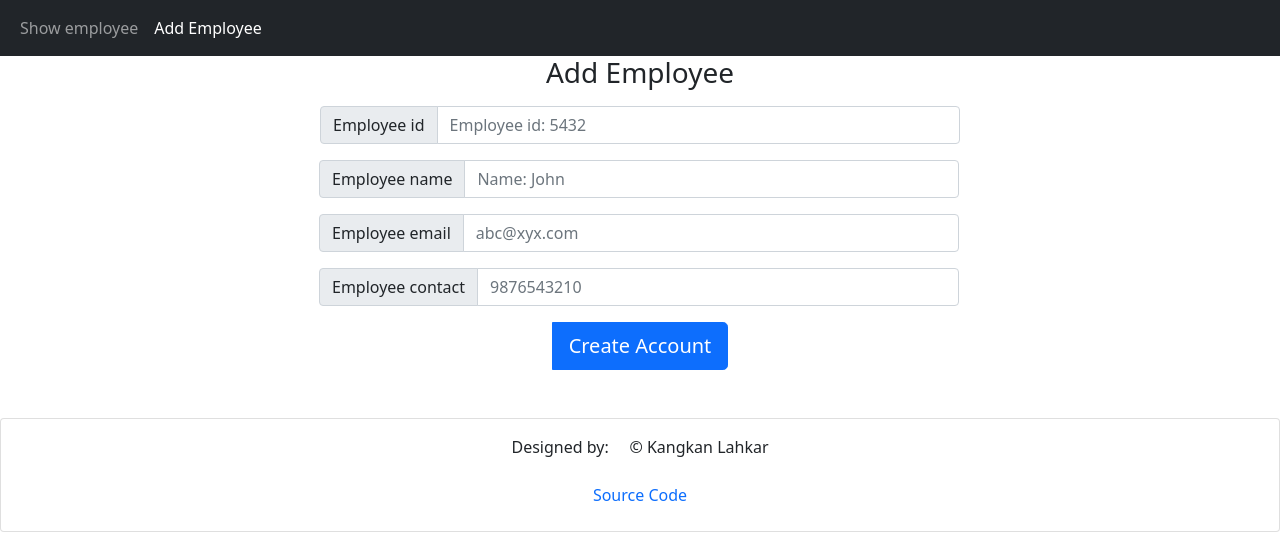
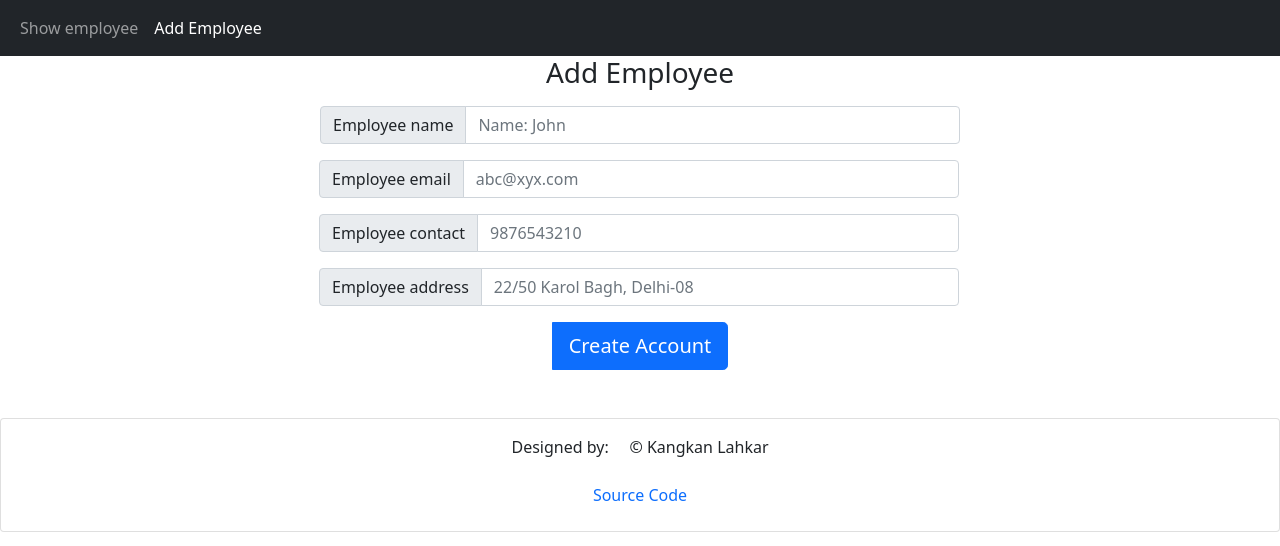
Before and after one commit to kangkan1/parking, a Django app: page /emp/add in a window 1280 px wide. Shown: the top 546 px of the page. Run offline with Django 3.2, Linux system fonts and the light colour scheme; some libraries are stand-ins or nearby versions.

Commit message:
New field added

```diff
--- a/parking_app/models.py
+++ b/parking_app/models.py
@@ -33,9 +33,10 @@ class PageViewsCounter(models.Model):
 # Employee models
 # This was created for some other project demo
 class Employee(models.Model):
-    eid = models.CharField(max_length=20)
+    eid = models.AutoField(primary_key=True)
     ename = models.CharField(max_length=100)
     eemail = models.EmailField()
-    econtact = models.CharField(max_length=15)
+    econtact = models.IntegerField(max_length=15)
+    eaddress = models.CharField(max_length=50, default="Delhi")
     class Meta:
         db_table = "employee"
--- a/parking_app/views.py
+++ b/parking_app/views.py
@@ -337,33 +337,33 @@ def employee_add(request):
     context = {}
     if request.method == "POST":
         #print("POST method: add employee")
-        emp_id = request.POST.get('employeeId')
+        #emp_id = request.POST.get('employeeId')
         email = request.POST.get('email')
         emp_name = request.POST.get('name')
         emp_contact = request.POST.get('contact')
+        emp_address = request.POST.get('address')
         #print("emp_id: "+emp_id)
         #print("name: "+request.POST.get('name'))
         #print("email: "+request.POST.get('email'))
         #print("contact: "+request.POST.get('contact'))
-        check_id = Employee.objects.filter(eid=emp_id) | Employee.objects.filter(eemail=email)
+        check_id = Employee.objects.filter(eemail=email)
         #print("check_id: "+str(check_id.eid))
         if check_id.exists():
             context={"message":"Email or id is already in use"}
         elif len(emp_contact) != 10:
             context={"message":"Phone number should be of length 10"}
-        elif len(emp_id) > 20:
-            context={"message":"Employee id should be of less than 20 characters"}
         else:
-            emp = Employee(eid=emp_id, eemail=email, ename=emp_name, econtact=emp_contact)
+            emp = Employee(eemail=email, ename=emp_name, econtact=emp_contact, eaddress=emp_address)
             emp.save()
             context={"created":"User created successfully"}
         #context={"message":"Employee added successfully"}
     return render(request, 'emp_add.html', context)
 
 def employee_delete(request, id):
-    print("emp delete id: "+id)
+    #print("emp delete id: "+id)
     try:
         Employee.objects.filter(eid=id).delete()
+        #print("emp delete id: "+id)
     except:
         a=1
     return redirect('/emp/show/0')
@@ -379,6 +379,7 @@ def employee_update(request, id):
         email = request.POST.get('email')
         emp_name = request.POST.get('name')
         emp_contact = request.POST.get('contact')
+        emp_address = request.POST.get('address')
         if len(emp_contact) != 10:
             message = "Phone number should be of length 10"
         elif len(emp_id) > 20:
@@ -387,6 +388,7 @@ def employee_update(request, id):
             emp.eemail = email
             emp.ename = emp_name
             emp.econtact = emp_contact
+            emp.address = emp_address
             emp.save()
             created ="Employee details updated successfully"
             return render(request, 'emp_update.html', {"emp":emp,"created":created, "message":message})
--- a/templates/emp_add.html
+++ b/templates/emp_add.html
@@ -36,10 +36,10 @@
             <p style="color:red;">{{message}}</p>
             <p style="color:green;">{{created}}</p>
             <div class="input-group" style="width:50%;margin:auto">
-                <div class="input-group my-10 mb-3">
+                {% comment %} <div class="input-group my-10 mb-3">
                     <span class="input-group-text" id="basic-addon1">Employee id</span>
                     <input type="number" class="form-control" name = "employeeId" placeholder="Employee id: 5432" aria-label="Employee_id" aria-describedby="basic-addon1">
-                </div>
+                </div> {% endcomment %}
 
                 <div class="input-group mb-3">
                     <span class="input-group-text" id="basic-addon2">Employee name</span>
@@ -52,6 +52,10 @@
                 <div class="input-group mb-3">
                     <span class="input-group-text">Employee contact</span>
                     <input type="text" class="form-control" name="contact" aria-label="Contact" placeholder="9876543210">
+                </div>
+                <div class="input-group mb-3">
+                    <span class="input-group-text">Employee address</span>
+                    <input type="text" class="form-control" name="address" aria-label="Address" placeholder="22/50 Karol Bagh, Delhi-08">
                 </div>
 
                 <button class="btn btn-lg btn-primary" type="submit" style="margin:auto">Create Account</button>
--- a/templates/emp_show.html
+++ b/templates/emp_show.html
@@ -39,6 +39,7 @@
                 <th scope="col">Employee Name</th>
                 <th scope="col">Employee email</th>
                 <th scope="col">Employee Contact</th>
+                <th scope="col">Employee Adress</th>
                 <th scope="col">Actions</th>
               </tr>
             </thead>
@@ -49,6 +50,7 @@
                       <td>{{ employee.ename }}</td>
                       <td>{{ employee.eemail }}</td>
                       <td>{{ employee.econtact }}</td>
+                      <td>{{ employee.eaddress}}</td>
                       <td>
                           <a class="btn btn-sm btn-primary" href="/emp/update/{{employee.eid}}">Edit</span></a>
                           <a class="btn btn-sm btn-danger" href="/emp/delete/{{employee.eid}}">Delete</a>
@@ -57,6 +59,7 @@
               {% endfor %}
             </tbody>
           </table>
+
 
           <div style="display:inline;float: right">
             <span>Showing results {{left}}-{{right}} of {{count}} employess </span>
--- a/templates/emp_update.html
+++ b/templates/emp_update.html
@@ -58,6 +58,11 @@
                     <input type="text" class="form-control" name="contact" aria-label="Contact"
                     value="{{emp.econtact}}">
                 </div>
+                <div class="input-group mb-3">
+                    <span class="input-group-text">Employee address</span>
+                    <input type="text" class="form-control" name="address" aria-label="Address"
+                    value="{{emp.eaddress}}">
+                </div>
 
                 <button class="btn btn-lg btn-primary" type="submit" style="margin:auto">Update</button>
 
```
Also changed, not shown: db.sqlite3, parking_app/migrations/0011_auto_20220215_0938.py (added), parking_app/migrations/0012_alter_employee_econtact.py (added), parking_app/migrations/0013_employee_eaddress.py (added), 1 other file.
